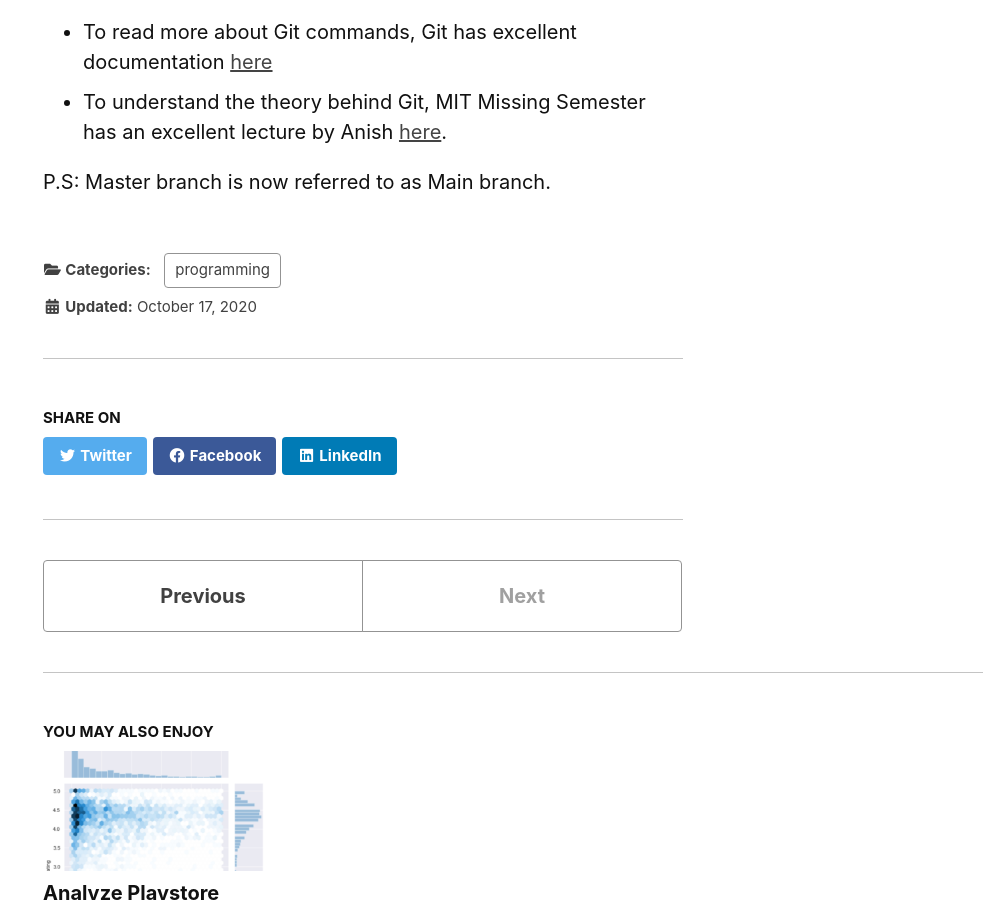
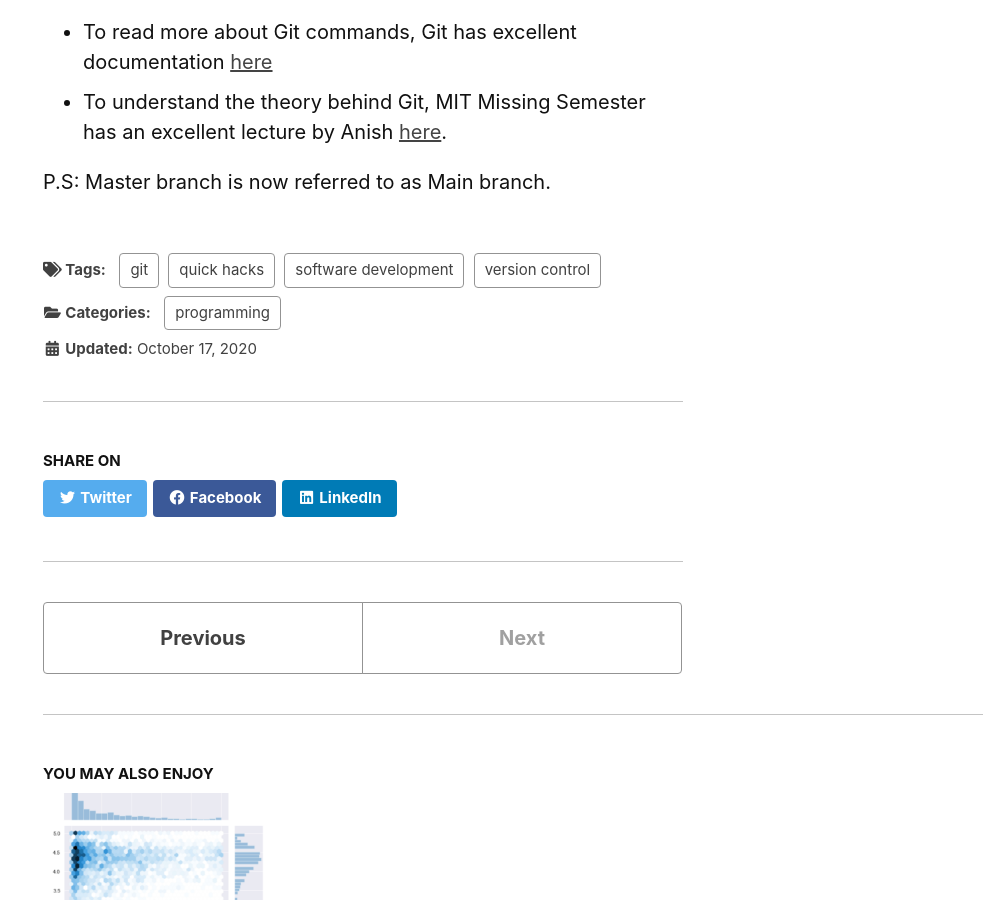
Before and after one commit to anilgeorge04/anilgeorge04.github.io, a Jekyll site: the page built from programming/_posts/2020-10-17-git-tricks-workflow.md, in a window 1280 px wide and 900 px high, scrolled down 5444 px. Shown: the whole window, without its empty margins (277-1280 px from the left). Built offline with Jekyll 4.4.1, drawn with Linux system fonts in a browser that asks for light colours; cached includes are drawn as plain includes.

Commit message:
add tags

```diff
--- a/programming/_posts/2020-10-17-git-tricks-workflow.md
+++ b/programming/_posts/2020-10-17-git-tricks-workflow.md
@@ -2,6 +2,12 @@
 title: 3 easy Git commands to power a clean development workflow
 header:
     teaser: /assets/images/unsplash-yancymin.jpg
+tags:
+    - git
+    - software development
+    - version control
+    - quick hacks
+
 ---
 Git is a free and open-source distributed version control system, designed for speed and accuracy. While it is powerful, it comes with a learning curve. So starting off, **you're bound to make some mistakes with your commits. That's okay!** The great thing about version control is that you can always roll back to a previous stable state. You can run your experiments in branches without disrupting anything on the master branch. You can pull up the log and decide your next steps and more.
 
```
